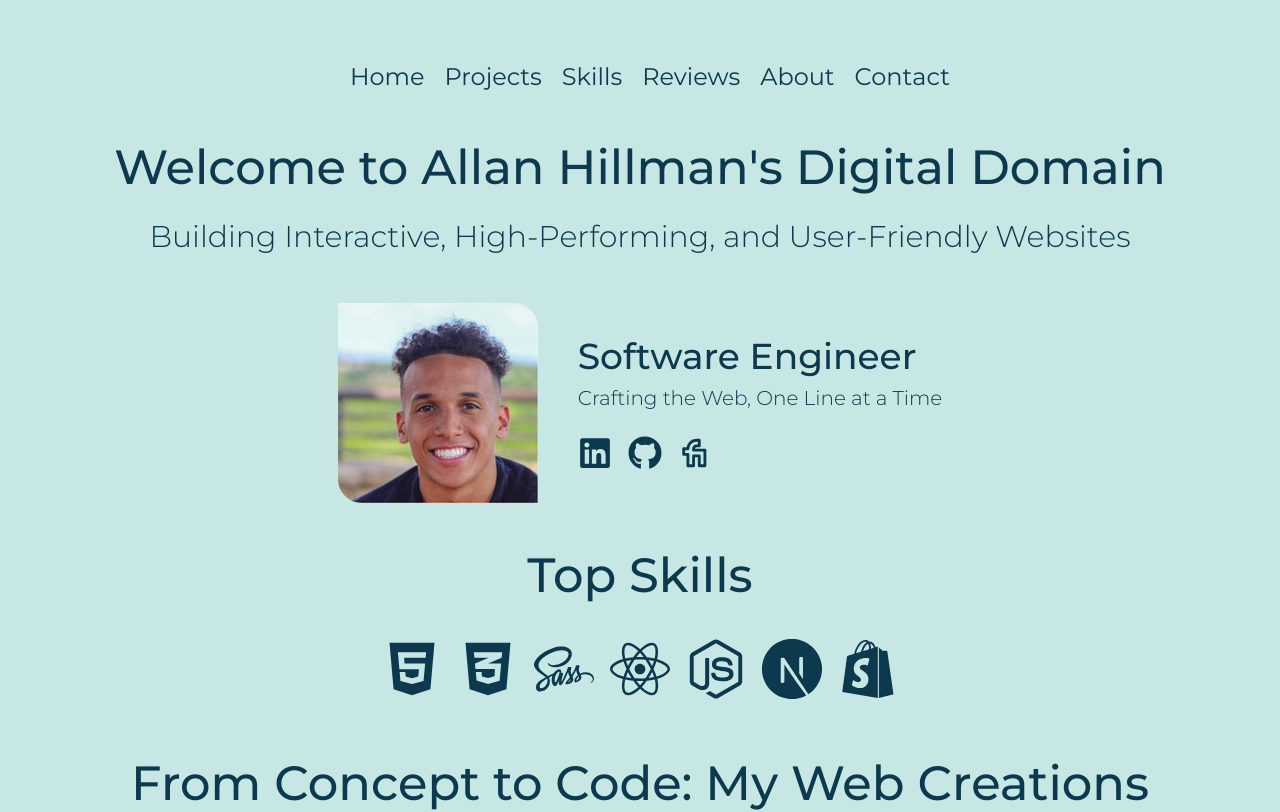
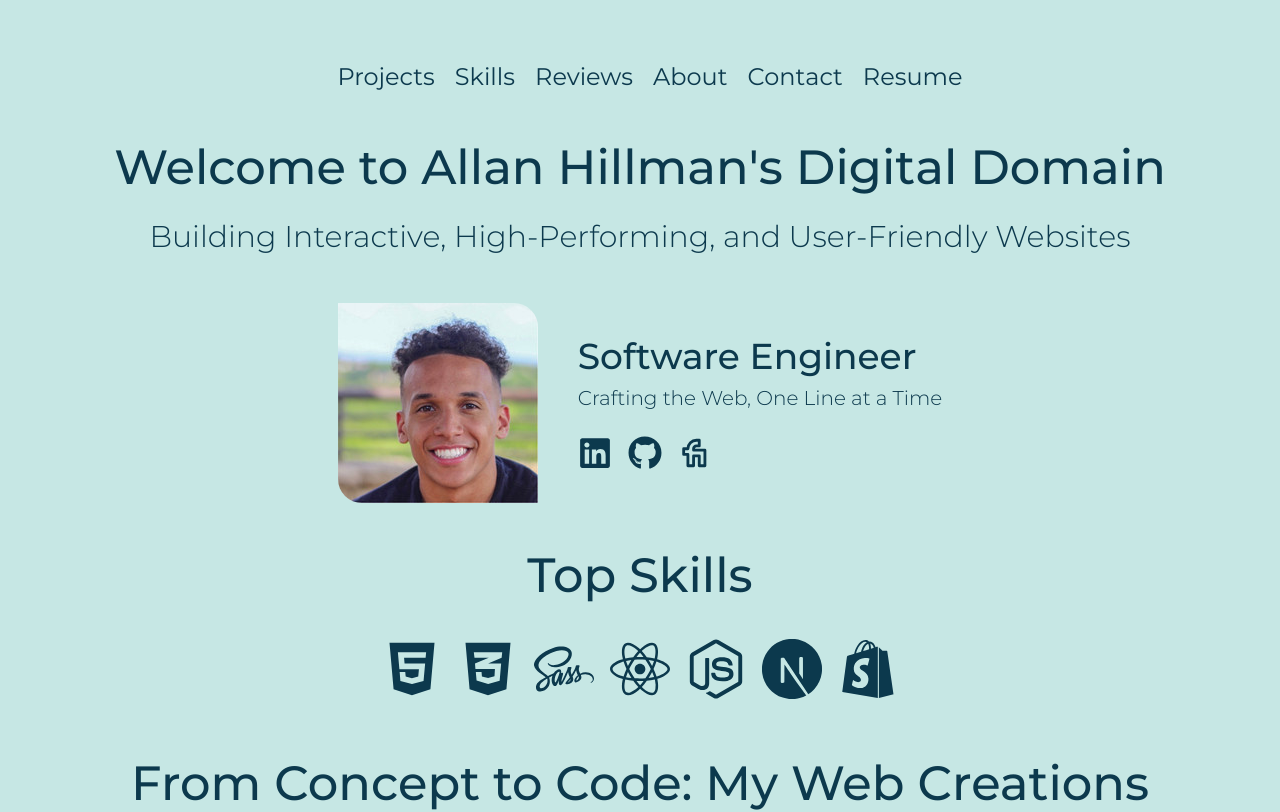
Before and after one commit to mrwebwork/portfolio-site, a Next.js app: page / in a window 1280 px wide. Shown: the top 812 px of the page. Built offline with nearby package versions, Linux system fonts and the light colour scheme.

Commit message:
Make all external links open in new window, optimize navbar

```diff
--- a/components/DesktopNavBar.jsx
+++ b/components/DesktopNavBar.jsx
@@ -5,19 +5,35 @@ import { Link as ScrollLink } from "react-scroll";
 
 export default function DesktopNavBar() {
   const links = [
-    { path: "home", text: "Home" },
+    // { path: "home", text: "Home" },
     { path: "projects", text: "Projects" },
     { path: "skills", text: "Skills" },
     { path: "reviews", text: "Reviews" },
     { path: "about", text: "About" },
     { path: "contact", text: "Contact" },
+    {
+      path: "https://acrobat.adobe.com/id/urn:aaid:sc:VA6C2:34e21d7b-1a25-4596-9004-e37bc1bfddda",
+      text: "Resume",
+      isExternal: true,
+    },
   ];
 
   return (
     <>
       <div className="hidden container mx-auto md:flex md:justify-center pt-10 h-full">
         <nav className="flex text-xl lg:text-2xl">
-          {links.map((link, index) => (
+          {links.map((link, index) =>
+            link.isExternal ? (
+              <li key={index} className="list-none hover:text-gray-300">
+                <NavLink
+                  href={link.path}
+                  target="_blank"
+                  rel="noopener noreferrer"
+                >
+                  {link.text}
+                </NavLink>
+              </li>
+            ) : (
               <li key={index} className="list-none hover:text-gray-300">
                 <NavLink href={"#" + link.path}>
                   <ScrollLink
@@ -32,7 +48,8 @@ export default function DesktopNavBar() {
                   </ScrollLink>
                 </NavLink>
               </li>
-          ))}
+            )
+          )}
           <ToggleTheme />
         </nav>
       </div>
--- a/components/MobileNavbar.jsx
+++ b/components/MobileNavbar.jsx
@@ -61,6 +61,7 @@ export default function MobileNavbar() {
   }, [isOpen, closeMenu]);
 
   const links = [
+    // { path: "home", text: "Home" },
     { path: "projects", text: "Projects" },
     { path: "reviews", text: "Reviews" },
     { path: "about", text: "About" },
@@ -126,7 +127,7 @@ export default function MobileNavbar() {
           ) : (
             <motion.li variants={liVariants} key={index}>
               <ScrollLink
-                className="nav-link"
+                className="nav-link cursor-pointer"
                 to={link.path}
                 smooth={true}
                 duration={500}
--- a/components/ReviewButton.jsx
+++ b/components/ReviewButton.jsx
@@ -6,6 +6,8 @@ export default function ReviewButton() {
       <div className="flex justify-center py-10 xl:pt-0">
         <a
           href="https://www.fiverr.com/allanhillman"
+          target="_blank"
+          rel="noopener noreferrer"
           className="reviews-btn btn-4 w-100 text-black text-lg"
         >
           Read All Reviews
```
Lines whose indentation alone changed are shown as unchanged.
